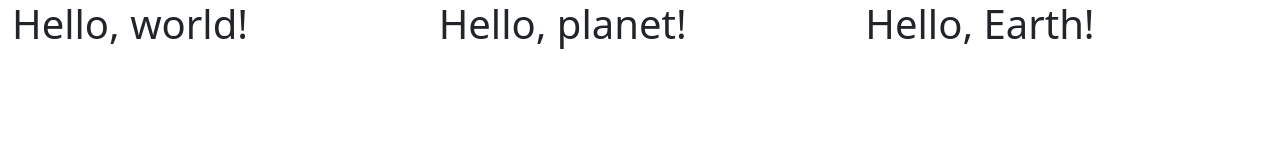
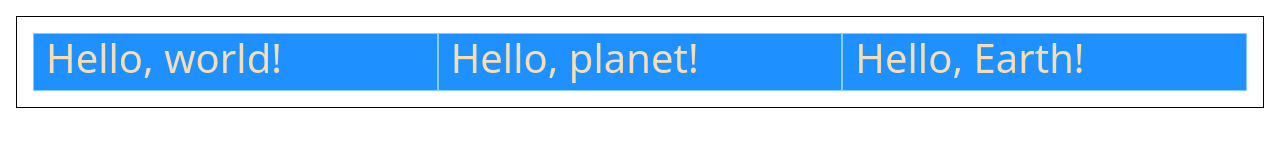
Before and after one commit to v3gan/bootstrap_demo, a plain HTML site: page index.html in a window 1280 px wide. Drawn offline with nearby package versions, Linux system fonts and the light colour scheme.

Commit message:
add demo-box

```diff
--- a/index.html
+++ b/index.html
@@ -9,8 +9,22 @@
     <link href="https://cdn.jsdelivr.net/npm/bootstrap@5.0.0-beta3/dist/css/bootstrap.min.css" rel="stylesheet" integrity="sha384-eOJMYsd53ii+scO/bJGFsiCZc+5NDVN2yr8+0RDqr0Ql0h+rP48ckxlpbzKgwra6" crossorigin="anonymous">
 
     <title>Hello, world!</title>
+    <style>
+      .demo-box {
+        padding: 1rem;
+        margin: 1rem;
+        width: auto;
+        border: 1px solid black;
+      }
+      div[class^="col"]{
+        background-color:dodgerblue;
+        color: wheat;
+        border: solid 1px skyblue
+      }
+    </style>
   </head>
   <body>
+    <div class="demo-box">
       <div class="container-fluid">
         <div class="row">
           <div class="col">
@@ -24,6 +38,7 @@
           </div>
         </div>
       </div>
+    </div>
     <!-- Bootstrap Bundle with Popper JS -->
     <script src="https://cdn.jsdelivr.net/npm/bootstrap@5.0.0-beta3/dist/js/bootstrap.bundle.min.js" integrity="sha384-JEW9xMcG8R+pH31jmWH6WWP0WintQrMb4s7ZOdauHnUtxwoG2vI5DkLtS3qm9Ekf" crossorigin="anonymous"></script>
 
```
Lines whose indentation alone changed are shown as unchanged.
